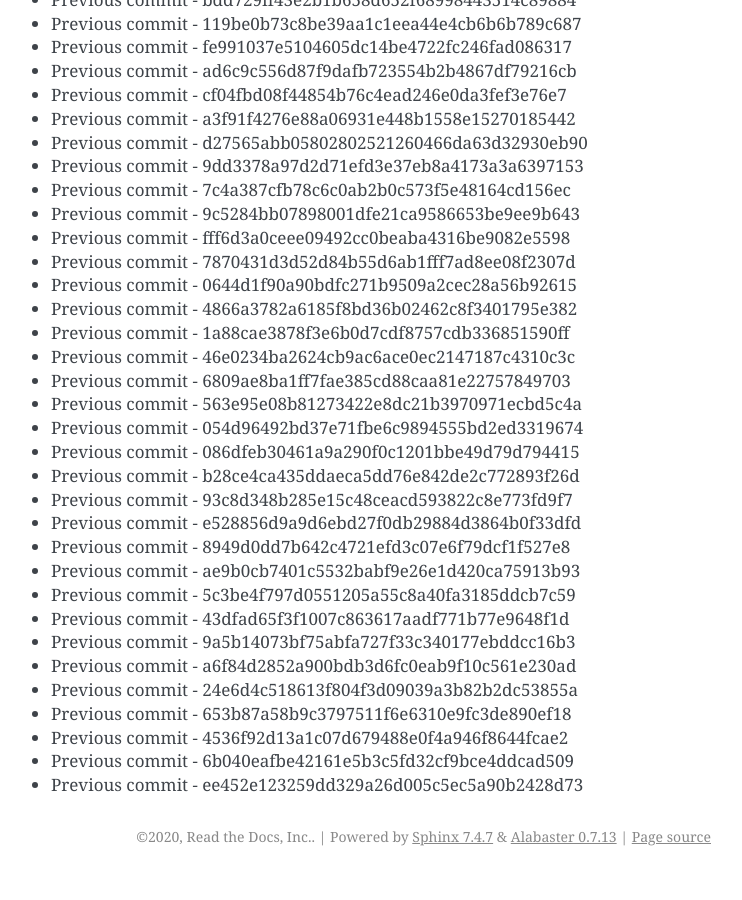
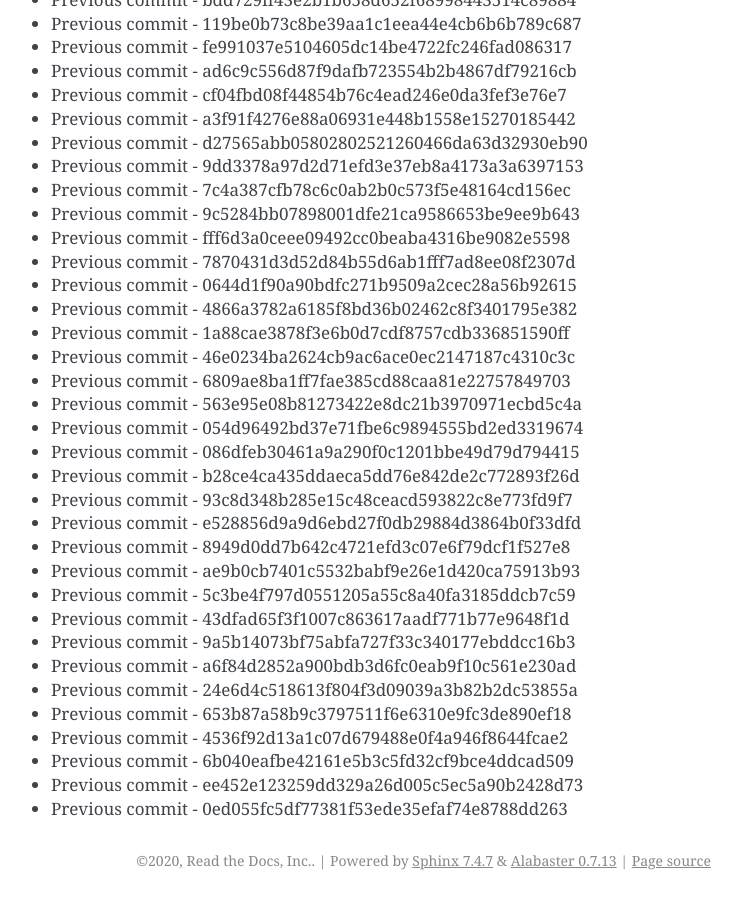
Before and after one commit to readthedocs/rtd-git-stresstest, a Sphinx documentation site: the page built from docs/updates.rst, in a window 1280 px wide and 900 px high, scrolled down 54270 px. Shown: the whole window, without its empty margins (399-1141 px from the left). Built offline with Sphinx 7.4.7, drawn with Linux system fonts in a browser that asks for light colours; before the commit the page ends 55146 px from its top, so only the background shows below that.

Commit message:
Generating commit from previous: 0ed055fc5df77381f53ede35efaf74e8788dd263

```diff
--- a/docs/updates.rst
+++ b/docs/updates.rst
@@ -2312,3 +2312,4 @@ It can be tested for any performance characteristics.
 * Previous commit - 4536f92d13a1c07d679488e0f4a946f8644fcae2
 * Previous commit - 6b040eafbe42161e5b3c5fd32cf9bce4ddcad509
 * Previous commit - ee452e123259dd329a26d005c5ec5a90b2428d73
+* Previous commit - 0ed055fc5df77381f53ede35efaf74e8788dd263
```
